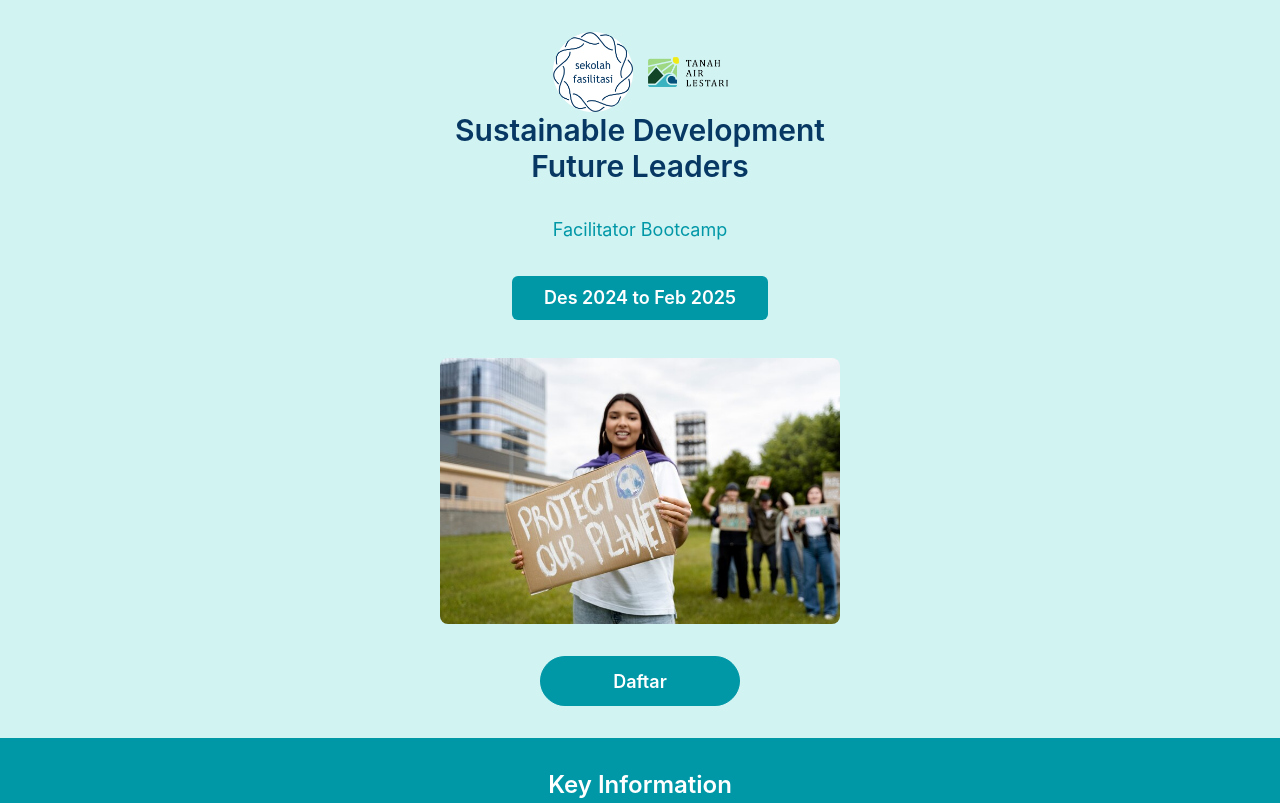
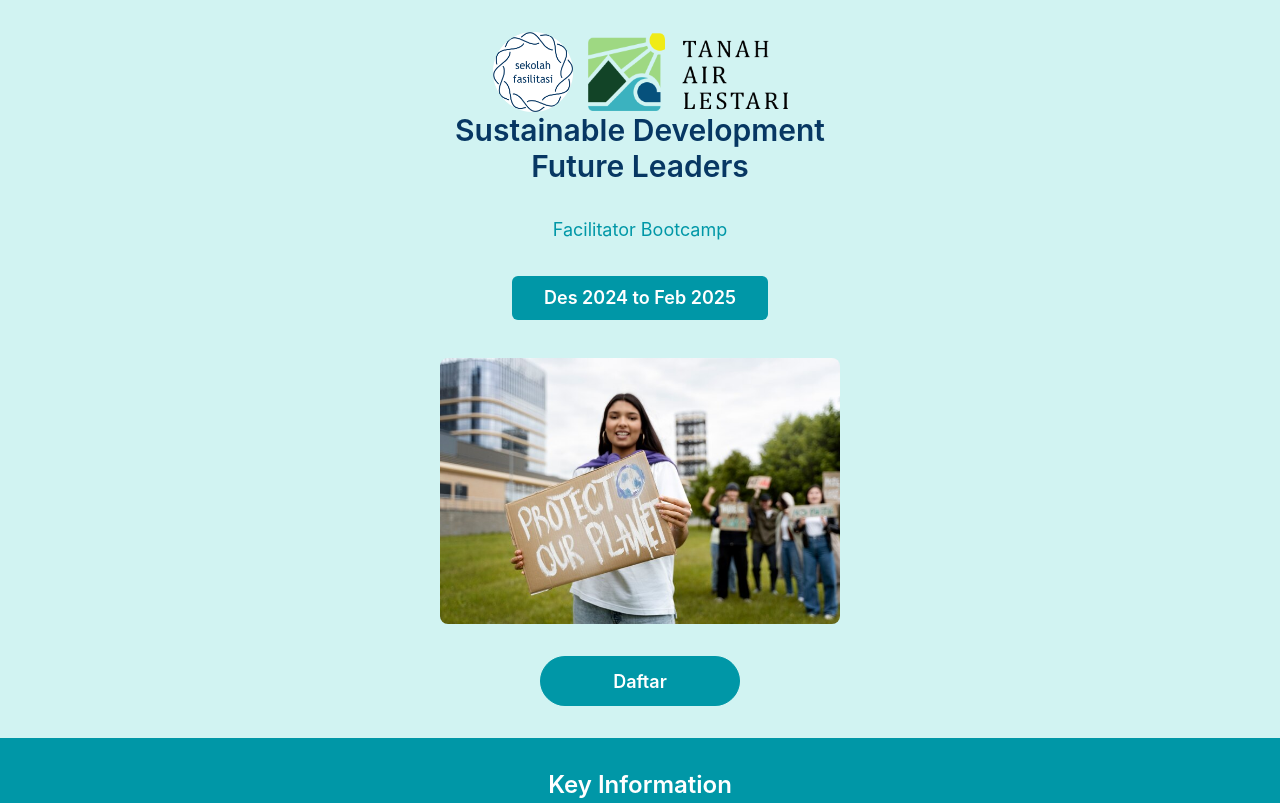
Before and after one commit to Keenanrpm/landingpage-sekolahfasilitasi, a website: page index.html in a window 1280 px wide. Shown: the top 803 px of the page. Drawn offline with nearby package versions, Linux system fonts and the light colour scheme.

Commit message:
updated logo size

```diff
--- a/src/css/style.css
+++ b/src/css/style.css
@@ -259,8 +259,8 @@ input[type=number] {
 }
 
 .logo-container {
-    height: 80px;
-    width: 80px;
+    height: auto;
+    width: 200px;
     display: flex;
     justify-content: center;
     align-items: center;
@@ -297,7 +297,7 @@ input[type=number] {
 }
 
 .logo-section img {
-    height: 96px; /* Equivalent to h-24 */
+    height: 90px; /* Equivalent to h-24 */
     width: auto;
 }
 
```
